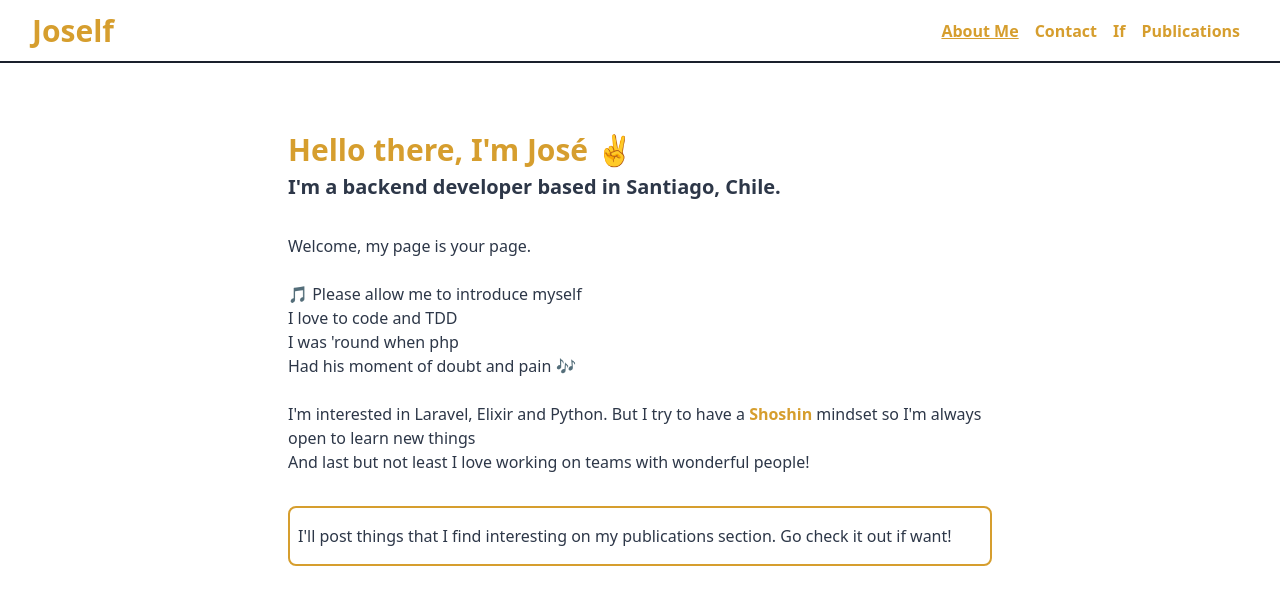
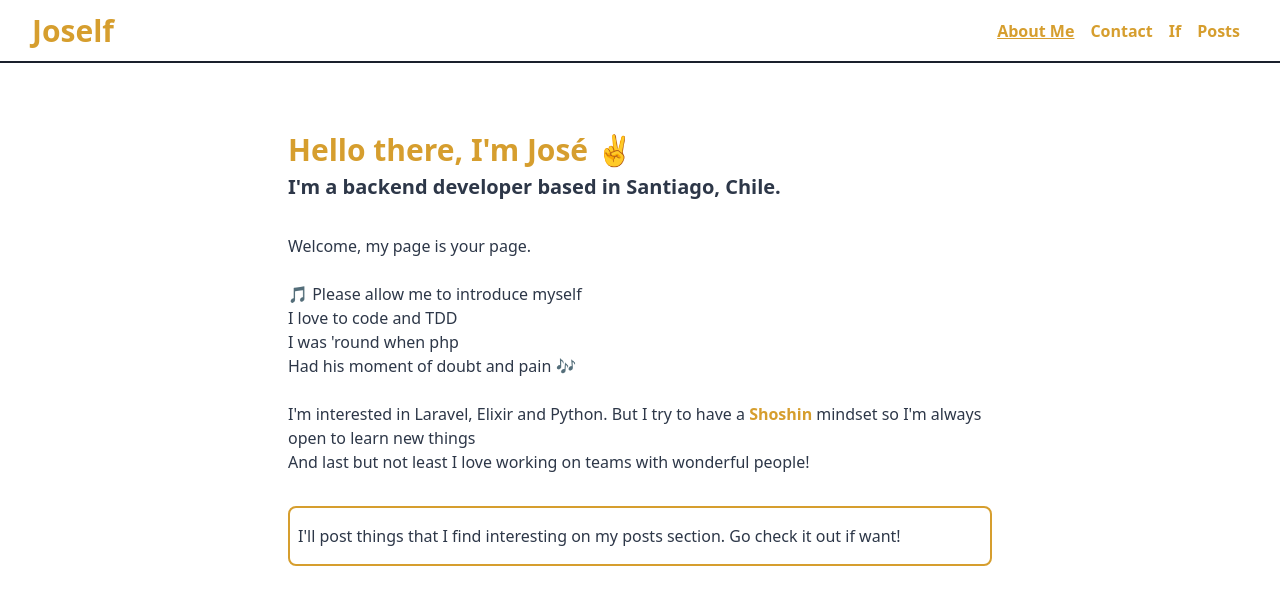
Before and after one commit to lastrafda/joself, a Vue app: page / in a window 1280 px wide. Shown: the top 604 px of the page. Built offline with nearby package versions, Linux system fonts and the light colour scheme.

Commit message:
changed publications to posts

```diff
--- a/src/App.vue
+++ b/src/App.vue
@@ -15,9 +15,9 @@
         >Contact</router-link>
         <router-link to="/if" class="text-yellow-600 text-md font-bold px-2 py-4 hover:underline">If</router-link>
         <router-link
-          to="/publications"
+          to="/posts"
           class="text-yellow-600 text-md font-bold px-2 py-4 hover:underline"
-        >Publications</router-link>
+        >Posts</router-link>
       </nav>
     </header>
     <main class="max-w-3xl mx-auto py-8 px-4">
--- a/src/components/About.vue
+++ b/src/components/About.vue
@@ -25,7 +25,7 @@
     </div>
     <div
       class="rounded-lg border-solid border-2 border-yellow-600 text-gray-800 py-4 px-2"
-    >I'll post things that I find interesting on my publications section. Go check it out if want!</div>
+    >I'll post things that I find interesting on my posts section. Go check it out if want!</div>
   </div>
 </template>
 
--- a/src/components/PostItem.vue
+++ b/src/components/PostItem.vue
@@ -1,10 +1,12 @@
 <template>
-  <div class="px-4 flex flex-col border shadow-lg border-solid border-yellow-600 text-gray-800 rounded-lg">
+  <div
+    class="px-4 flex flex-col border shadow-lg border-solid border-yellow-600 text-gray-800 rounded-lg"
+  >
     <div class="pt-2 text-2xl font-bold">
       <slot name="title">Un titulo por defecto</slot>
     </div>
-      <div class="">
-          <slot name="description" class="">...</slot>
+    <div class>
+      <slot name="description" class>...</slot>
     </div>
     <p class="text-xs text-right pb-2 font-bold">
       <slot name="date"></slot>
@@ -13,11 +15,8 @@
 </template>
 
 <script>
-export default {
-
-}
+export default {};
 </script>
 
 <style>
-
 </style>
--- a/src/main.js
+++ b/src/main.js
@@ -6,7 +6,7 @@ import VueRouter from 'vue-router'
 import About from '@/components/About'
 import Contact from '@/components/Contact'
 import If from '@/components/If'
-import Publications from '@/components/Publications'
+import Posts from '@/components/Posts'
 import Shoshin from '@/components/posts/Shoshin'
 
 Vue.config.productionTip = false
@@ -16,7 +16,7 @@ const routes = [
   { path: '/', component: About },
   { path: '/contact', component: Contact},
   { path: '/if', component: If},
-  { path: '/publications', component: Publications},
+  { path: '/posts', component: Posts},
   { path: '/posts/shoshin', component: Shoshin}
 ];
 
```
Also changed, not shown: src/components/Posts.vue (renamed from src/components/Publications.vue). Lines whose indentation alone changed are shown as unchanged.
